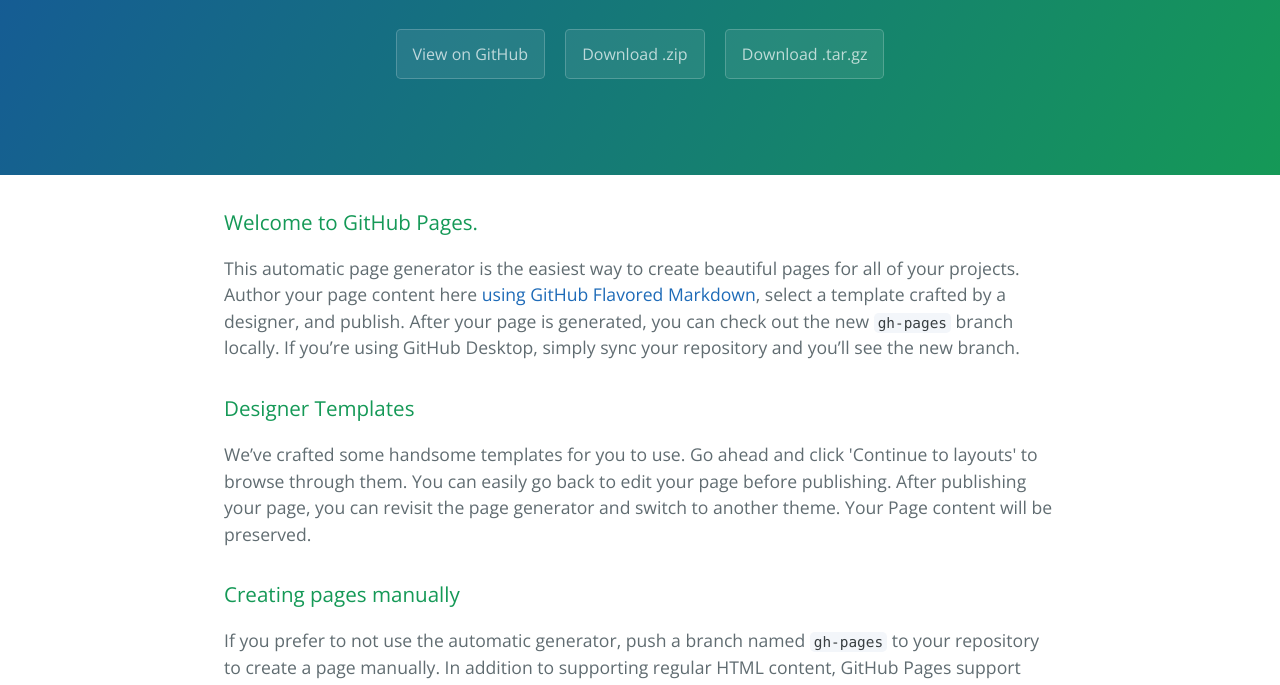
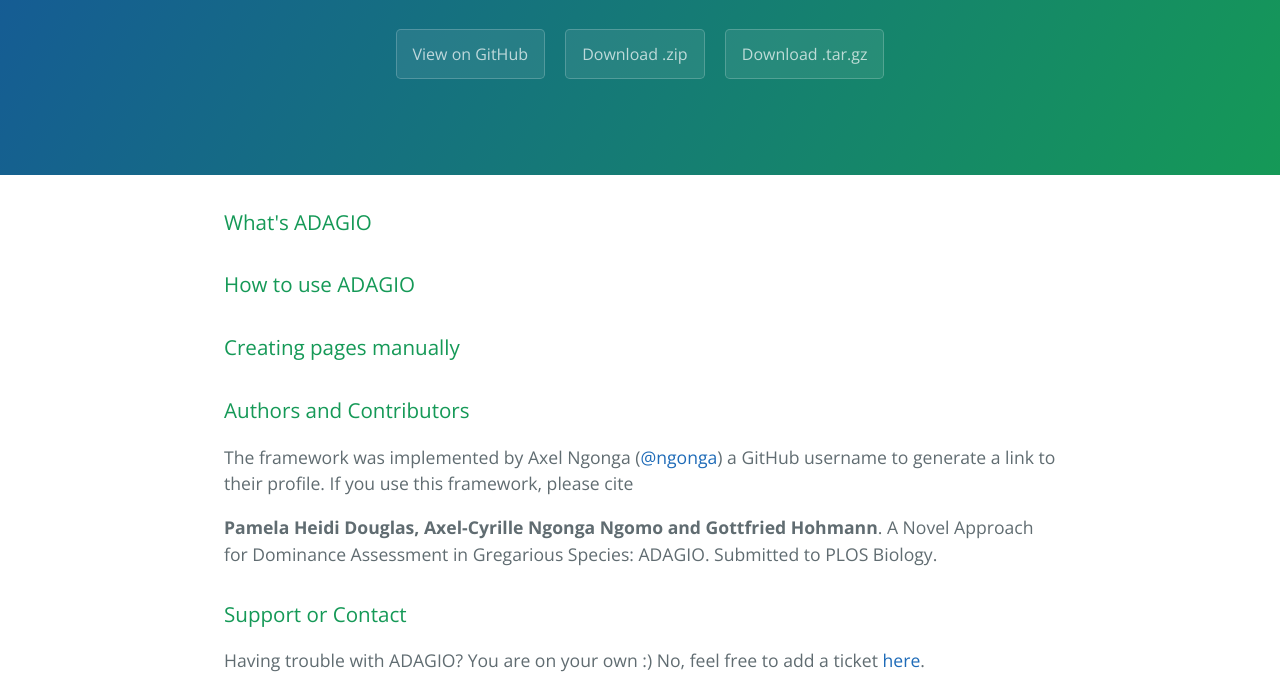
Before and after one commit to ngonga/adagio, a plain HTML site: page index.html in a window 1280 px wide. Shown: the part 208-893 px from the top of the page. Drawn offline with nearby package versions, Linux system fonts and the light colour scheme.

```diff
--- a/index.html
+++ b/index.html
@@ -20,29 +20,26 @@
 
     <section class="main-content">
       <h3>
-<a id="welcome-to-github-pages" class="anchor" href="#welcome-to-github-pages" aria-hidden="true"><span class="octicon octicon-link"></span></a>Welcome to GitHub Pages.</h3>
-
-<p>This automatic page generator is the easiest way to create beautiful pages for all of your projects. Author your page content here <a href="https://guides.github.com/features/mastering-markdown/">using GitHub Flavored Markdown</a>, select a template crafted by a designer, and publish. After your page is generated, you can check out the new <code>gh-pages</code> branch locally. If you’re using GitHub Desktop, simply sync your repository and you’ll see the new branch.</p>
+<a id="whats-adagio" class="anchor" href="#whats-adagio" aria-hidden="true"><span class="octicon octicon-link"></span></a>What's ADAGIO</h3>
 
 <h3>
-<a id="designer-templates" class="anchor" href="#designer-templates" aria-hidden="true"><span class="octicon octicon-link"></span></a>Designer Templates</h3>
-
-<p>We’ve crafted some handsome templates for you to use. Go ahead and click 'Continue to layouts' to browse through them. You can easily go back to edit your page before publishing. After publishing your page, you can revisit the page generator and switch to another theme. Your Page content will be preserved.</p>
+<a id="how-to-use-adagio" class="anchor" href="#how-to-use-adagio" aria-hidden="true"><span class="octicon octicon-link"></span></a>How to use ADAGIO</h3>
 
 <h3>
 <a id="creating-pages-manually" class="anchor" href="#creating-pages-manually" aria-hidden="true"><span class="octicon octicon-link"></span></a>Creating pages manually</h3>
 
-<p>If you prefer to not use the automatic generator, push a branch named <code>gh-pages</code> to your repository to create a page manually. In addition to supporting regular HTML content, GitHub Pages support Jekyll, a simple, blog aware static site generator. Jekyll makes it easy to create site-wide headers and footers without having to copy them across every page. It also offers intelligent blog support and other advanced templating features.</p>
-
 <h3>
 <a id="authors-and-contributors" class="anchor" href="#authors-and-contributors" aria-hidden="true"><span class="octicon octicon-link"></span></a>Authors and Contributors</h3>
 
-<p>You can <a href="https://github.com/blog/821" class="user-mention">@mention</a> a GitHub username to generate a link to their profile. The resulting <code>&lt;a&gt;</code> element will link to the contributor’s GitHub Profile. For example: In 2007, Chris Wanstrath (<a href="https://github.com/defunkt" class="user-mention">@defunkt</a>), PJ Hyett (<a href="https://github.com/pjhyett" class="user-mention">@pjhyett</a>), and Tom Preston-Werner (<a href="https://github.com/mojombo" class="user-mention">@mojombo</a>) founded GitHub.</p>
+<p>The framework was implemented by Axel Ngonga (<a href="https://github.com/ngonga" class="user-mention">@ngonga</a>) a GitHub username to generate a link to their profile. If you use this framework, please cite </p>
+
+<p><strong>Pamela Heidi Douglas, Axel-Cyrille Ngonga Ngomo and Gottfried Hohmann</strong>.
+A Novel Approach for Dominance Assessment in Gregarious Species: ADAGIO. Submitted to PLOS Biology.</p>
 
 <h3>
 <a id="support-or-contact" class="anchor" href="#support-or-contact" aria-hidden="true"><span class="octicon octicon-link"></span></a>Support or Contact</h3>
 
-<p>Having trouble with Pages? Check out our <a href="https://help.github.com/pages">documentation</a> or <a href="https://github.com/contact">contact support</a> and we’ll help you sort it out.</p>
+<p>Having trouble with ADAGIO? You are on your own :) No, feel free to add a ticket <a href="https://github.com/ngonga/adagio">here</a>.  </p>
 
       <footer class="site-footer">
         <span class="site-footer-owner"><a href="https://github.com/ngonga/adagio">Adagio</a> is maintained by <a href="https://github.com/ngonga">ngonga</a>.</span>
```
Also changed, not shown: params.json (+1 -1 lines).
